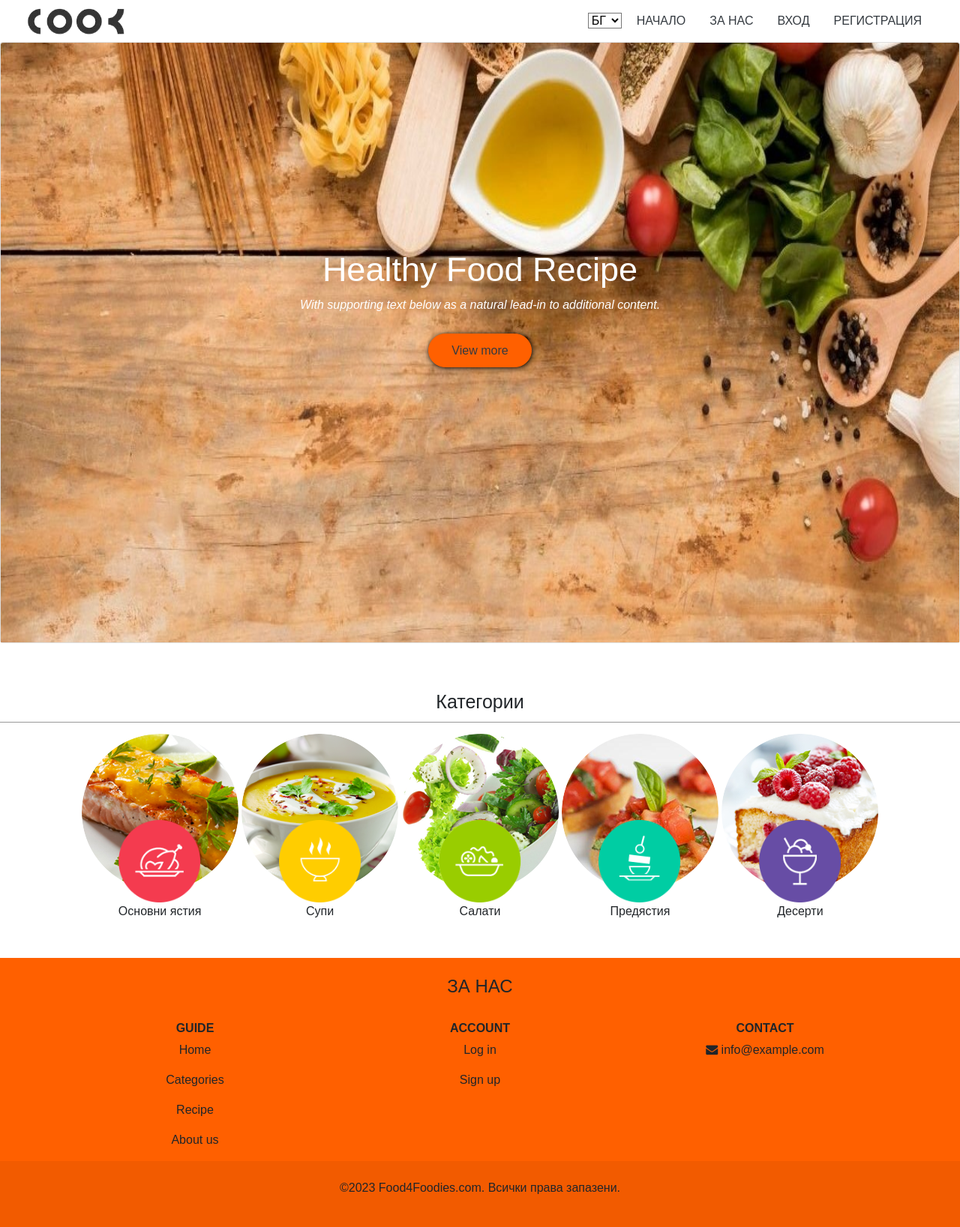
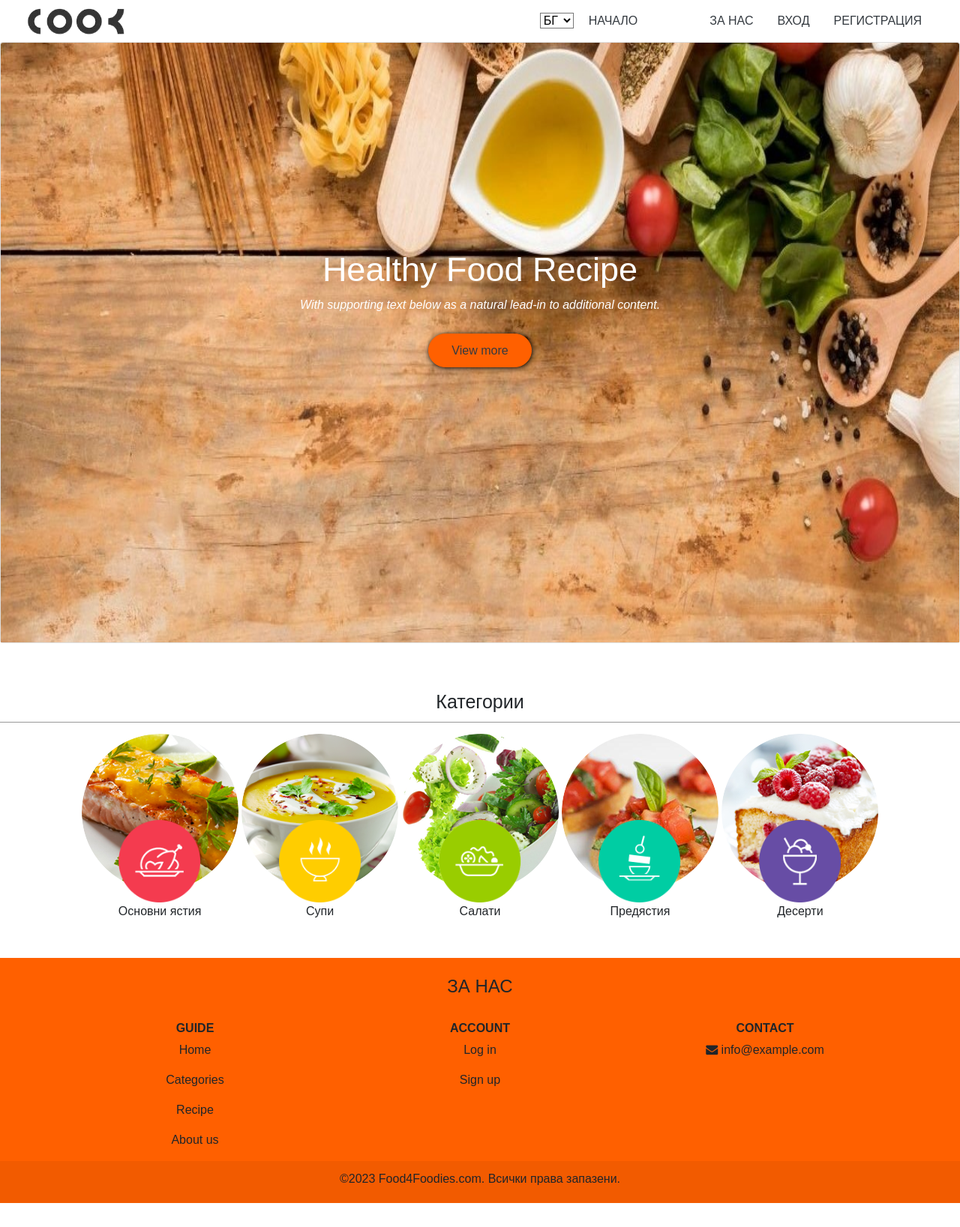
Before and after one commit to thedco5/Kursova_Rabota, a PHP site: page / in a window 1280 px wide. Shown: the whole page at 75% size. After the commit the page ends 1605 px from the top, so only its background shows below. Run offline with PHP 8.4, Linux system fonts and the light colour scheme; data that the repository does not hold is empty.

Commit message:
smooth scroll and links

```diff
--- a/index.php
+++ b/index.php
@@ -42,7 +42,9 @@ include "models/lang.php";
 							</select>
 
 						</div>
-						<button class="btn btn-outline mr-2"> <a class=" text-dark text-decoration-none" href=""> <?php echo $dict["start"]; ?> </a> </button>
+						<button class="btn btn-outline mr-2"> <a class=" text-dark text-decoration-none" href="index.php"> <?php echo $dict["start"]; ?> </a> </button>
+						<button class="btn btn-outline mr-2"> <a class=" text-dark text-decoration-none" href="#categories_id"> <?php echo $dict["categories"]; ?> </a> </button>
+						<button class="btn btn-outline mr-2"> <a class=" text-dark text-decoration-none" href=""> <?php echo $dict["recepies"]; ?> </a> </button>
 						<button class="btn btn-outline mr-2"> <a class="text-dark text-decoration-none" href=""> <?php echo $dict["about us"]; ?> </a> </button>
 						<button class="btn btn-outline mr-2"> <a class="text-dark text-decoration-none" href=<?php
 																												echo "'view/";
@@ -67,14 +69,14 @@ include "models/lang.php";
 				<div class="card-img-overlay card-inverse text-center" style="margin-top: 20%;">
 					<h1 class="text-stroke text-white  text-capitalize">healthy food recipe</h1>
 					<p class="text-stroke text-white  font-italic">With supporting text below as a natural lead-in to additional content.</p>
-					<button class="btn btn-success"><a class="text-dark text-decoration-none" href="#">View more</a></button>
+					<button class="btn btn-success"><a class="text-dark text-decoration-none" href="#recepies_id">View more</a></button>
 				</div>
 			</div>
 
 			<!-- CATEGORIES -->
 			<main>
 				<section class="categories">
-					<p>Категории</p>
+					<p id="categories_id">Категории</p>
 
 					<a href="" class="meals text-reset">
 						<img src="img/osnovni.png" alt="Основни ястия">
@@ -134,10 +136,10 @@ include "models/lang.php";
 								<strong>GUIDE</strong>
 							</h6>
 							<p>
-								<a href="#!" class="text-reset">Home</a>
+								<a href="index.php" class="text-reset">Home</a>
 							</p>
 							<p>
-								<a href="#!" class="text-reset">Categories</a>
+								<a href="#categories_id" class="text-reset">Categories</a>
 							</p>
 							<p>
 								<a href="#!" class="text-reset">Recipe</a>
@@ -155,10 +157,10 @@ include "models/lang.php";
 								<strong>Account</strong>
 							</h6>
 							<p>
-								<a href="#!" class="text-reset">Log in</a>
+								<a href="login.php" class="text-reset">Log in</a>
 							</p>
 							<p>
-								<a href="#!" class="text-reset">Sign up</a>
+								<a href="register.php" class="text-reset">Sign up</a>
 							</p>
 						</div>
 						<!-- Grid column -->
@@ -180,8 +182,8 @@ include "models/lang.php";
 				<!-- Section: Links  -->
 
 				<!-- Copyright -->
-				<div class="text-center p-4" style="background-color: rgba(0, 0, 0, 0.05);">
-					<p>&copy;2023 Food4Foodies.com. <?php echo $dict["all rights reserved"]; ?>. </p>
+				<div class="text-center p-1	" style="background-color: rgba(0, 0, 0, 0.05);">
+					<p class="pt-2">&copy;2023 Food4Foodies.com. <?php echo $dict["all rights reserved"]; ?>. </p>
 				</div>
 				<!-- Copyright -->
 			</footer>
```
